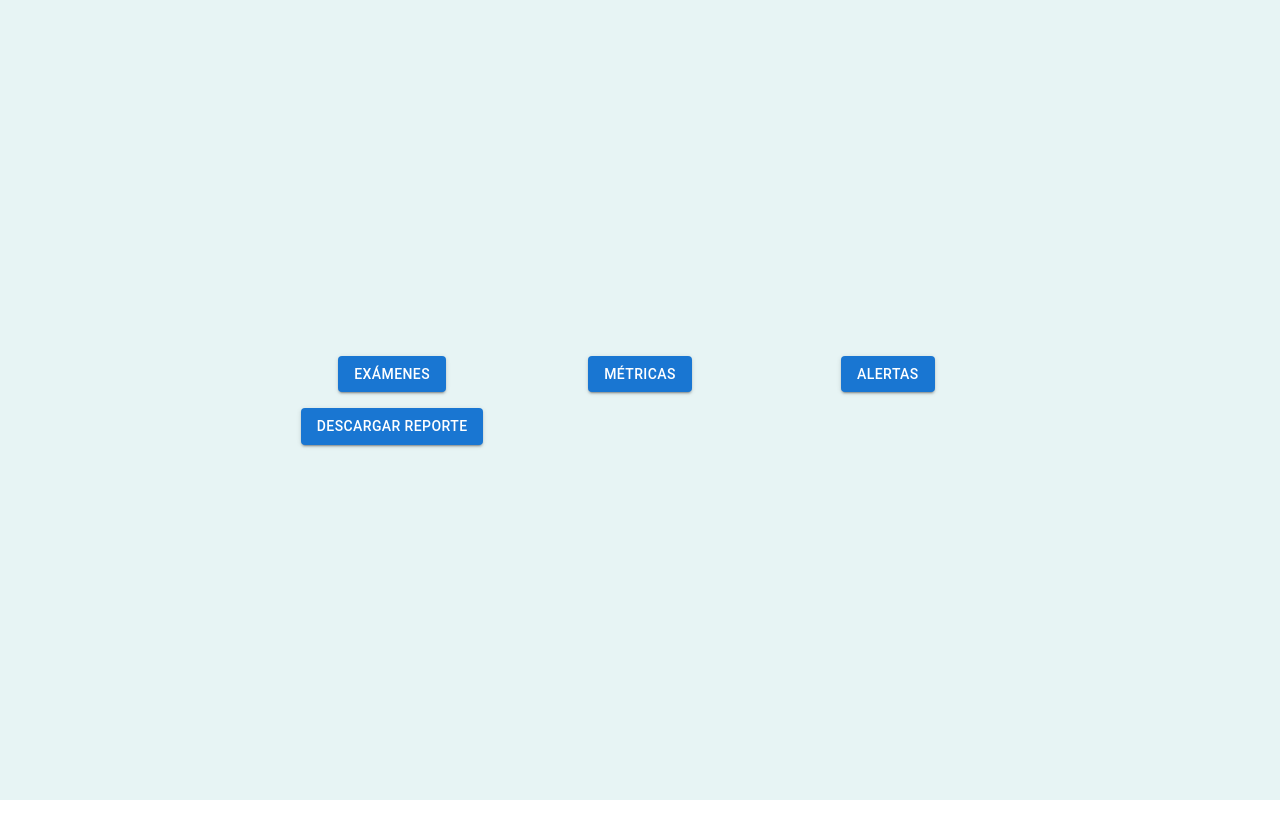
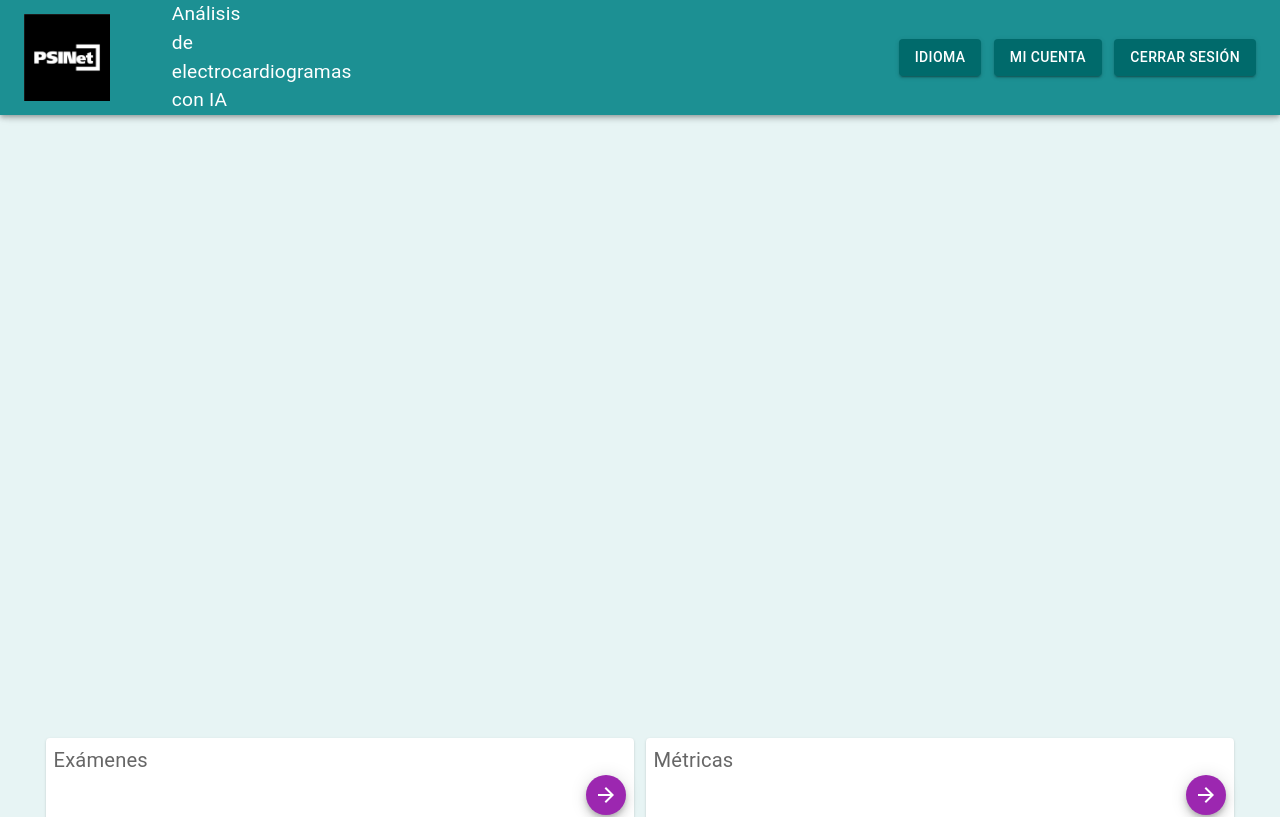
Before and after one commit to vcrb18/asdasd, a React (Create React App) app in the folder frontend/: page /mainmenu in a window 1280 px wide. Shown: the top 817 px of the page. Built offline with nearby package versions, Linux system fonts and the light colour scheme.

Commit message:
antes de tabs props

```diff
--- a/frontend/src/Routing.tsx
+++ b/frontend/src/Routing.tsx
@@ -3,28 +3,15 @@ import LandingPage from "./components/Header";
 import CustomizedTables from "./components/Tables";
 import Login from "./components/Login";
 import MainMenuButton from "./components/MainMenuButton";
+import {
+  landingPageTabs,
+  landingPageButtons,
+  loginPageButtons,
+  mainMenuPageButtons,
+  mainMenuHeaderButtons,
+} from "./utils/routingPropConsts";
 
 function Routing(): JSX.Element {
-  const landingPageTabs = [
-    { label: "Sobre Nosotros" },
-    { label: "Contactanos" },
-  ];
-
-  const landingPageButtons = [
-    { label: "Contacto" },
-    { label: "Idioma" },
-    { label: "Iniciar Sesión" },
-  ];
-
-  const loginPageButtons = [{ label: "Idioma" }];
-
-  const mainMenuPageButtons = [
-    { label: "Exámenes" },
-    { label: "Métricas" },
-    { label: "Alertas" },
-    { label: "Descargar Reporte" },
-  ];
-
   return (
     <BrowserRouter>
       <Routes>
@@ -38,7 +25,12 @@ function Routing(): JSX.Element {
         <Route path="/examenes" element={<CustomizedTables />} />
         <Route
           path="/mainmenu"
-          element={<MainMenuButton buttonLabels={mainMenuPageButtons} />}
+          element={
+            <MainMenuButton
+              pageButtonLabels={mainMenuPageButtons}
+              headerButtonLabels={mainMenuHeaderButtons}
+            />
+          }
         />
       </Routes>
     </BrowserRouter>
--- a/frontend/src/components/DrawerComp.tsx
+++ b/frontend/src/components/DrawerComp.tsx
@@ -11,10 +11,12 @@ import MenuIcon from "@mui/icons-material/Menu";
 
 interface DrawerTabItems {
   label: string;
+  href: string;
 }
 
 interface DrawerButtonItems {
   label: string;
+  href: string;
 }
 
 interface DrawerCompProps {
@@ -27,7 +29,6 @@ const DrawerComp: React.FC<DrawerCompProps> = (props) => {
   const tabsAndButtons = [...(props.tabs || []), ...props.buttons];
   // const tabsAndButtons = [...(props.tabs || []), ...props.buttons];
 
-
   return (
     <React.Fragment>
       <Drawer
@@ -37,15 +38,16 @@ const DrawerComp: React.FC<DrawerCompProps> = (props) => {
         }}
       >
         <List>
-          {tabsAndButtons.map((tab, index) => (
+          {tabsAndButtons.map((tabOrButton, index) => (
             <ListItemButton
+              href={tabOrButton.href}
               onClick={() => {
                 setOpenDrawer(false);
               }}
               key={index}
             >
               <ListItemIcon>
-                <ListItemText>{tab.label}</ListItemText>
+                <ListItemText>{tabOrButton.label}</ListItemText>
               </ListItemIcon>
             </ListItemButton>
           ))}
--- a/frontend/src/components/Header.tsx
+++ b/frontend/src/components/Header.tsx
@@ -10,13 +10,15 @@ import "../styles/Header.css";
 import DrawerComp from "../components/DrawerComp";
 import Logo from "../components/Logo";
 import NavBarButton from "./NavBarButton";
+import NavbarTabs from "./NavbarTabs";
 
-interface TabProps {
+export interface TabProps {
   label: string;
 }
 
 export interface ButtonProps {
   label: string;
+  href: string;
 }
 
 interface HeaderProps {
@@ -35,7 +37,7 @@ const Header: React.FC<HeaderProps> = ({ tabs, buttons }) => {
           <Logo />
           {isMatch ? (
             <>
-              <Typography sx={{ fontSize: "1.2rem" }} className="ecg-title">
+              <Typography sx={{ fontSize: "1.2rem", paddingTop: "50%" }} className="ecg-title">
                 Análisis de electrocardiogramas con IA
               </Typography>
               <DrawerComp buttons={buttons} />
@@ -45,7 +47,14 @@ const Header: React.FC<HeaderProps> = ({ tabs, buttons }) => {
               <Typography sx={{ fontSize: "1.2rem" }} className="ecg-title">
                 Análisis de electrocardiogramas con IA
               </Typography>
-              <NavBarButton buttonsLabels={buttons} />
+              {tabs && tabs.length > 0 ? (
+                <>
+                  <NavbarTabs tabs={tabs} />
+                  <NavBarButton buttonsLabels={buttons} />
+                </>
+              ) : (
+                <NavBarButton buttonsLabels={buttons} />
+              )}
             </>
           )}
         </Toolbar>
--- a/frontend/src/components/Logo.tsx
+++ b/frontend/src/components/Logo.tsx
@@ -1,6 +1,8 @@
 import React from "react";
 import Avatar from "@mui/material/Avatar";
 import LogoImage from "../static/images/Logo_PSINet.jpg";
+import { Link } from "@mui/material";
+
 const Logo: React.FC = () => {
   const avatarStyle = {
     width: "7%",
--- a/frontend/src/components/MainMenuButton.tsx
+++ b/frontend/src/components/MainMenuButton.tsx
@@ -1,66 +1,95 @@
 // import { useTheme } from "@emotion/react";
-import { Button, Container} from "@mui/material";
 // import { createTheme} from "@mui/system";
+import { Fab } from "@mui/material";
+import { styled } from "@mui/material/styles";
 import React from "react";
-import Grid from "@mui/material/Unstable_Grid2";
-import Box from '@mui/material/Box';
-import ArrowForwardIcon from '@mui/icons-material/ArrowForward';
+import Paper from "@mui/material/Paper";
+import Grid from "@mui/material/Grid";
+import Box from "@mui/material/Box";
+import ArrowForwardIcon from "@mui/icons-material/ArrowForward";
+import Header from "./Header";
+import { start } from "repl";
 
 interface ButtonProps {
   label: string;
+  href: string;
 }
 
 interface MainMenuButtonProps {
-  buttonLabels: ButtonProps[];
+  headerButtonLabels: ButtonProps[];
+  pageButtonLabels: ButtonProps[];
 }
-// const CustomContainer: React.FC<ButtonProps> = ({buttonLabels})=>{
-//     return(
-//         <Container fixed>
 
-//             <Button>
-//                 {}
-//                 <ArrowForwardIcon></ArrowForwardIcon>
-//             </Button>
-//             </Box>
-//         </Container>
-//     )
-// }
+const boxDefault = {
+  border: "1px solid black",
+  padding: 2,
+  bgcolor: "primary.main",
+  flexGrow: 1,
+};
 
-const MainMenuButton: React.FC<MainMenuButtonProps> = ({ buttonLabels }) => {
-//   const buttonsTheme = createTheme({
-//     palette: {
-//       primary: {
-//         main: "#006a6b",
-//       },
-//       secondary: {
-//         main: "#404040",
-//       },
-//     },
-//   });
+const iconBox = {
+  padding: 2,
+  bgcolor: "primary.main",
+  flexGrow: 1,
+};
+const Item = styled(Paper)(({ theme }) => ({
+  backgroundColor: theme.palette.mode === "dark" ? "#1A2027" : "#fff",
+  ...theme.typography.body2,
+  padding: theme.spacing(1),
+  textAlign: "center",
+  color: theme.palette.text.secondary,
+}));
+
+const MainMenuButton: React.FC<MainMenuButtonProps> = ({
+  pageButtonLabels,
+  headerButtonLabels,
+}) => {
   return (
-    <Grid
-      container
-      spacing={{ xs: 2, md: 2 }}
-      columns={{ xs: 4, sm: 8, md: 12 }}
+    <React.Fragment>
+      <Header buttons={headerButtonLabels} />
+      <Box
+      display={"flex"}
+      justifyContent={"flex-start"}
+      alignItems={"flex-start"}
+      fontSize={"3rem"}
+      color="primary.main"
+      paddingLeft={'2%'}
+      paddingBottom={'50%'}
+      sx={{width: '-webkit-fill-available'}}
       >
-      {buttonLabels != null && buttonLabels.length > 0
-        ? buttonLabels.map((button, index) => (
-            <Grid xs={2} sm={4} md={4} key={index}>
-                <Container fixed>
+      Menú Principal
+      </Box>
+      <Grid container lg={12} padding={5} spacing={"1%"}
+      sx={{width: '-webkit-fill-available', heigth: '-webkit-fill-available'}}
+      >
+        {pageButtonLabels != null && pageButtonLabels.length > 0
+          ? pageButtonLabels.map((button, index) => (
+            <Grid item lg={6} xs={12} key={index}>
+                <Item>
+                  <Box>
                     <Box
-                    justifyContent="flex-end"
-                    aling-items="flex-end"
-                    // borderColor="black"
+                      display={"flex"}
+                      justifyContent={"flex-start"}
+                      fontSize={"1.26rem"}
                       >
-                    <Button color="primary" variant="contained">
                       {button.label}
-                    </Button>
                     </Box>
-                </Container>
+                    <Box
+                      display={"flex"}
+                      justifyContent={"flex-end"}
+                      alignItems={"flex-end"}
+                      >
+                      <Fab size="small" color="secondary" href={button.href}>
+                        <ArrowForwardIcon />
+                      </Fab>
+                    </Box>
+                  </Box>
+                </Item>
               </Grid>
             ))
           : null}
       </Grid>
+    </React.Fragment>
   );
 };
 
--- a/frontend/src/components/NavBarButton.tsx
+++ b/frontend/src/components/NavBarButton.tsx
@@ -1,10 +1,7 @@
 import React from "react";
 import { createTheme, ThemeProvider } from "@mui/material/styles";
 import { Button } from "@mui/material";
-
-interface ButtonProps {
-  label: string;
-}
+import { ButtonProps } from "./Header";
 
 interface NavBarButtonProps {
   buttonsLabels: ButtonProps[];
@@ -25,6 +22,7 @@ const NavBarButton: React.FC<NavBarButtonProps> = ({ buttonsLabels }) => {
             <Button
               color="primary"
               key={index}
+              href={button.href}
               sx={index === 0 ? { marginLeft: "auto" } : { marginLeft: "1%" }}
               variant="contained"
             >
--- a/frontend/src/components/NavbarTabs.tsx
+++ b/frontend/src/components/NavbarTabs.tsx
@@ -1,25 +1,22 @@
 import React, { useState } from "react";
 import { Tabs, Tab } from "@mui/material";
-
-interface TabProps {
-  label: string;
-}
+import { TabProps } from "./Header";
 
 interface NavbarTabsProps {
   tabs: TabProps[];
 }
 
 const NavbarTabs: React.FC<NavbarTabsProps> = ({ tabs }) => {
-  const [value, setValue] = useState();
+  const [tabIndex, setTabIndex] = useState();
 
   return (
     <Tabs
       sx={{ marginLeft: "auto" }}
       textColor="inherit"
       className="tabs-text"
-      value={value}
+      value={tabIndex}
       onChange={(e, value) => {
-        setValue(value);
+        setTabIndex(value);
       }}
     >
       {tabs.map((tab, index) => (
--- a/frontend/src/components/Tables.tsx
+++ b/frontend/src/components/Tables.tsx
@@ -26,7 +26,7 @@ const StyledTableCell = styled(TableCell)(({ theme }) => ({
 // obtener desde la base de datos
 interface Column {
   id:
-      | "folio"
+    | "folio"
     | "paciente"
     | "fecha"
     | "resultados"
--- a/frontend/src/styles/Login.css
+++ b/frontend/src/styles/Login.css
@@ -1,4 +1,4 @@
 .login-text:required {
-    background-color: red !important;
-    color: darkgoldenrod;
+  background-color: red;
+  color: red;
 }
--- /dev/null
+++ b/frontend/src/utils/routingPropConsts.tsx
@@ -0,0 +1,26 @@
+export const landingPageTabs = [
+  { label: "Home" },
+  { label: "Sobre Nosotros" },
+  { label: "Contactanos" },
+];
+
+export const landingPageButtons = [
+  { label: "Contacto", href: "#" },
+  { label: "Idioma", href: "#" },
+  { label: "Iniciar Sesión", href: "/login" },
+];
+
+export const loginPageButtons = [{ label: "Idioma", href: "#" }];
+
+export const mainMenuPageButtons = [
+  { label: "Exámenes", href: "#" },
+  { label: "Métricas", href: "#" },
+  { label: "Alertas", href: "#" },
+  { label: "Descargar Reporte", href: "#" },
+];
+
+export const mainMenuHeaderButtons = [
+  { label: "Idioma", href: "#" },
+  { label: "Mi cuenta", href: "#" },
+  { label: "Cerrar sesión", href: "#" },
+];
```
Also changed, not shown: frontend/src/components/LandingPage.tsx (+38 -4 lines), frontend/src/components/Login.tsx (+41 -9 lines). Lines whose indentation alone changed are shown as unchanged.
